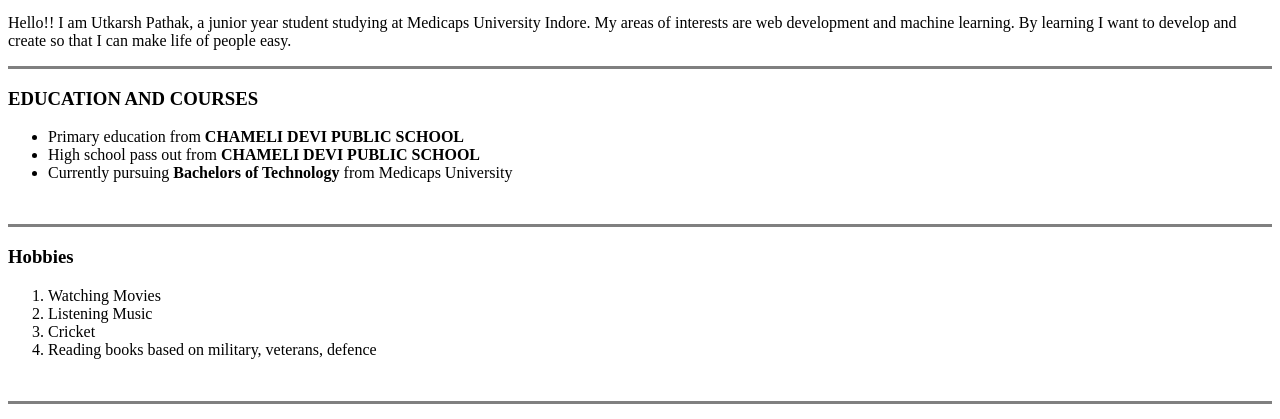
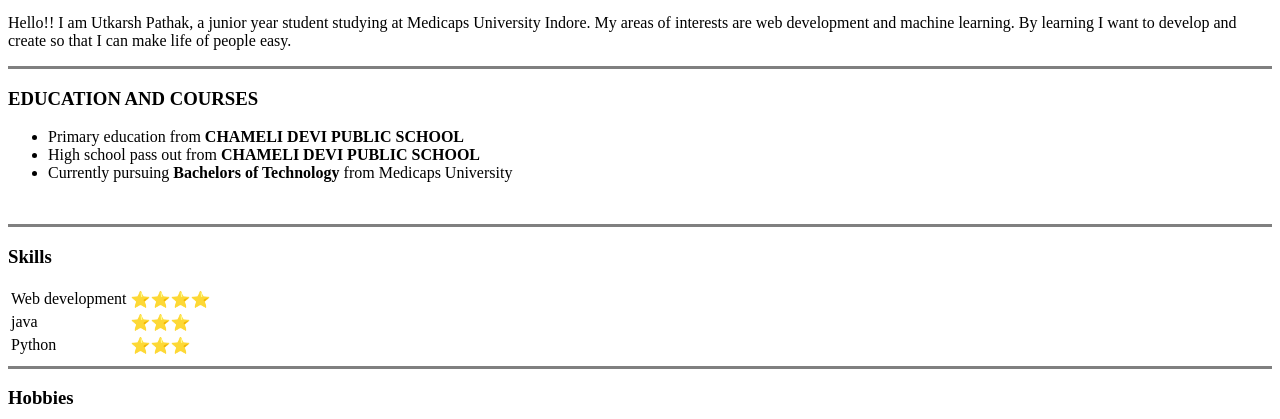
Before and after one commit to sushantsharma08/utkarsh-personal-site, a plain HTML site: page index.html in a window 1280 px wide. Shown: the part 362-781 px from the top of the page. Drawn offline with Linux system fonts and the light colour scheme.

Commit message:
added skills

```diff
--- a/index.html
+++ b/index.html
@@ -17,6 +17,22 @@
     </ul>
     <br>
     <hr size="3" noshade>
+    <h3>Skills</h3>
+    <table>
+        <tr>
+            <td>Web development</td>
+            <td>⭐⭐⭐⭐</td>
+        </tr>
+        <tr>
+            <td>java</td>
+            <td>⭐⭐⭐</td>
+        </tr>
+        <tr>
+            <td>Python</td>
+            <td>⭐⭐⭐</td>
+        </tr>
+    </table>
+    <hr size="3" noshade>
     <h3>Hobbies</h3>
     <ol>
         <li>Watching Movies</li>
```
